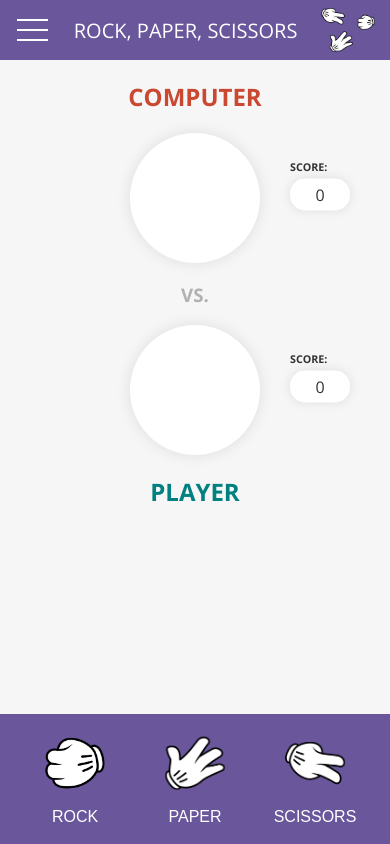
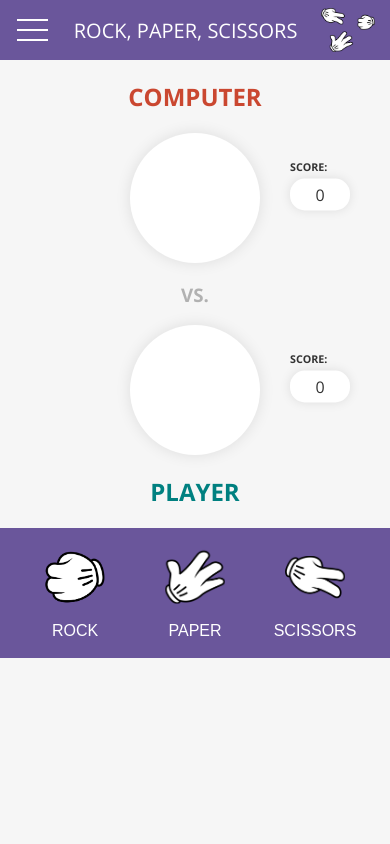
Before and after one commit to ilievZlatko/rock-paper-scissors, a React (Create React App) app: page / in a window 390 px wide. Built offline with nearby package versions, Linux system fonts and the light colour scheme.

Commit message:
fix footer styles

```diff
--- a/src/components/Footer/Footer.css
+++ b/src/components/Footer/Footer.css
@@ -18,3 +18,7 @@ footer {
     justify-content: space-around;
     background: #6a569b;
     color: #fff; }
+
+@media (max-width: 499px) {
+  footer {
+    position: relative; } }
--- a/src/components/Footer/Footer.scss
+++ b/src/components/Footer/Footer.scss
@@ -21,3 +21,9 @@ footer {
 		color: #fff;
 	}
 }
+
+@media (max-width: 499px) {
+	footer {
+		position: relative;
+	}
+}
```
